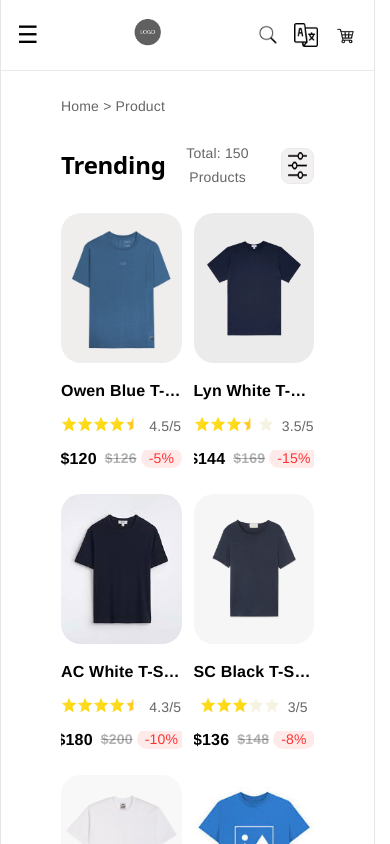
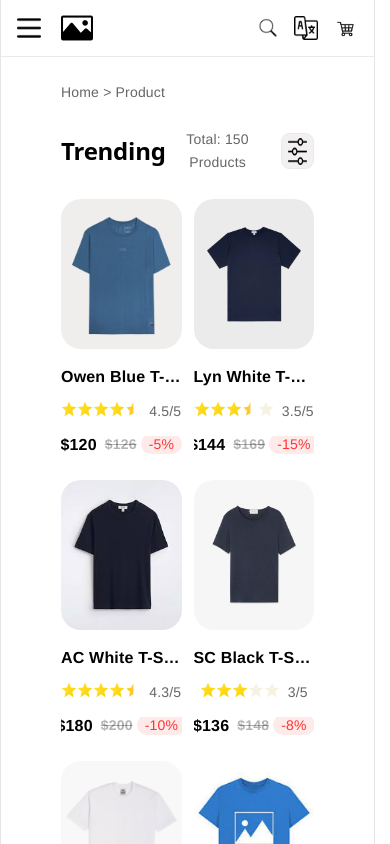
Before and after one commit to Fusayaka/ShopCommerce, a React (Vite) app: page /products in a window 390 px wide. Shown: the top 844 px of the page. Built offline with nearby package versions, Linux system fonts and the light colour scheme.

Commit message:
feat: add search navigation, update header layout with icons, and adjust ProductList link

```diff
--- a/src/components/Header/Header.tsx
+++ b/src/components/Header/Header.tsx
@@ -1,14 +1,17 @@
 import './header.css'
-import { Link } from 'react-router-dom';
+import { Link, useNavigate } from 'react-router-dom';
 import logo from '@/assets/logo-placeholder.png'
 import cart from '@/assets/icon-cart.jpg'
 import lang from '@/assets/language.png'
 import search from '@/assets/search.png'
+import hamburgerbtn from '@/assets/hamburger.png'
 import { useState } from 'react';
 
 export default function Header() {
     const [isMenuOpen, setIsMenuOpen] = useState(false);
     const [currentLang, setCurrentLang] = useState('vi');
+    const [searchTerm, setSearchTerm] = useState("");
+    const navigate = useNavigate();
 
     const handleLangChange = (event: React.ChangeEvent<HTMLSelectElement>) => {
         setCurrentLang(event.target.value);
@@ -18,10 +21,22 @@ export default function Header() {
         setIsMenuOpen(!isMenuOpen);
     }
 
+    const handleSearchProducts = () => {
+        if (searchTerm.trim() !== ""){
+            navigate(`/products?name=${encodeURIComponent(searchTerm.trim())}`)
+        }
+    };
+
+    const handleKeyDown = (e: React.KeyboardEvent<HTMLInputElement>) => {
+        if (e.key == "Enter"){
+            handleSearchProducts();
+        }
+    }
+
     return (
         <header className='header-container'>
             <button className='hamburger-btn' onClick={toggleMenu}>
-                ☰
+                <img src={hamburgerbtn} alt='Menu'/>
             </button>
 
             <div className='header-logo'>
@@ -37,7 +52,13 @@ export default function Header() {
             </nav>
 
             <div className='header-search'>
-                <input type='text' placeholder='Search for products'/>
+                <input
+                    type='text'
+                    placeholder='Search for products'
+                    value={searchTerm}
+                    onChange={(e) => setSearchTerm(e.target.value)}
+                    onKeyDown={handleKeyDown}
+                />
                 <img src={search} alt='search' className='search-icon' />
             </div>
 
--- a/src/components/Header/header.css
+++ b/src/components/Header/header.css
@@ -15,10 +15,12 @@
 
 .header-logo a {
   display: block;
+  height: 32px;
+  margin-right: 10px;
 }
 
 .header-logo img {
-  height: 40px;
+  height: auto;
   width: auto;
   object-fit: contain;
 }
@@ -143,14 +145,22 @@
   padding: 0;
 }
 
-.hamburger-btn {
-  font-size: 24px;
+.hamburger-btn img{
+  height: 24px;
+  width: auto;
 }
-
 
 @media (max-width: 768px) {
   .header-container {
     padding: 12px 16px;
+  }
+
+  .header-logo {
+    display: flex;
+    justify-content: flex-start;
+    text-align: left;
+    flex: 1;
+    padding-left: 20px;
   }
 
   .header-nav,
--- a/src/pages/ProductList/ProductList.tsx
+++ b/src/pages/ProductList/ProductList.tsx
@@ -63,7 +63,7 @@ export default function ProductList(){
             <nav className='detail-breadcrumb'>
                 <Link to='/'>Home</Link>
                 {'  >  '}
-                <Link to='/products'>Product</Link>
+                <span>Product</span>
             </nav>
 
             <div className="product-list-container">
```
Also changed, not shown: src/assets/hamburger.png (added), src/assets/logo-placeholder.png.
